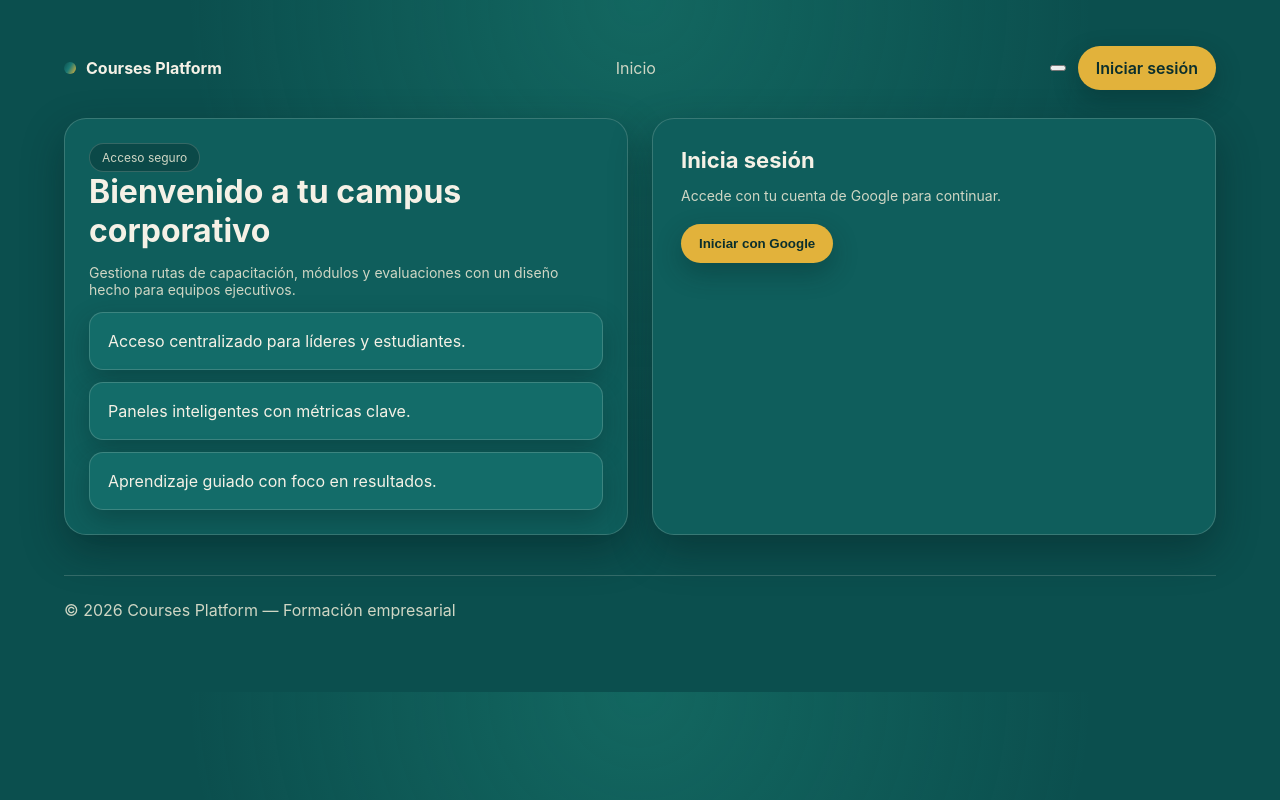
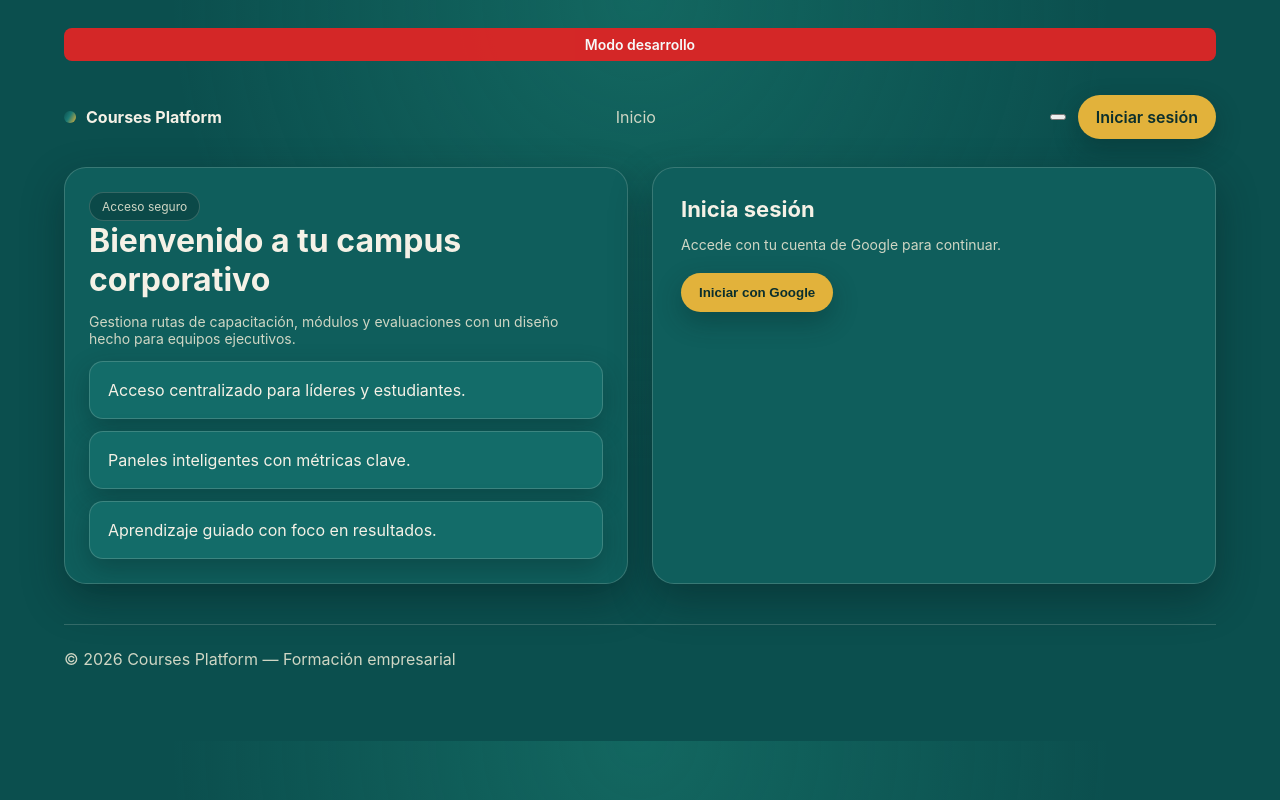
Before and after one commit to jashito/Courses_Platform, a Next.js app: page /login in a window 1280 px wide. Built offline with nearby package versions, Linux system fonts and the light colour scheme.

Commit message:
Agregar banner de modo desarrollo y variable NEXT_PUBLIC_BASE_URL

```diff
--- a/src/components/Layout.tsx
+++ b/src/components/Layout.tsx
@@ -6,6 +6,8 @@ import { supabaseBrowser } from "@/lib/supabaseBrowser";
 
 type UserRole = "admin" | "student" | null;
 type ThemeMode = "light" | "dark";
+
+const isDev = process.env.NODE_ENV === "development";
 
 export default function Layout({ children }: { children: ReactNode }) {
   const router = useRouter();
@@ -79,6 +81,11 @@ export default function Layout({ children }: { children: ReactNode }) {
 
   return (
     <div className="container">
+      {isDev && (
+        <div className="dev-banner">
+          Modo desarrollo
+        </div>
+      )}
       <header className="nav">
         <div className="brand">
           <span className="brand-dot" />
--- a/src/pages/login.tsx
+++ b/src/pages/login.tsx
@@ -46,10 +46,11 @@ export default function LoginPage() {
 
   const handleGoogleLogin = async () => {
     setError(null);
+    const baseUrl = process.env.NEXT_PUBLIC_BASE_URL || "http://localhost:3000";
     const { error: signInError } = await supabaseBrowser.auth.signInWithOAuth({
       provider: "google",
       options: {
-        redirectTo: typeof window !== "undefined" ? `${window.location.origin}/login` : undefined
+        redirectTo: `${baseUrl}/login`
       }
     });
 
--- a/src/styles/globals.css
+++ b/src/styles/globals.css
@@ -52,6 +52,23 @@ a {
   max-width: 1200px;
   margin: 0 auto;
   padding: 28px 24px 48px;
+}
+
+.dev-banner {
+  background: #dc2626;
+  color: #fff;
+  text-align: center;
+  padding: 8px;
+  font-weight: 600;
+  font-size: 14px;
+  border-radius: 8px;
+  margin-bottom: 16px;
+  animation: pulse 2s infinite;
+}
+
+@keyframes pulse {
+  0%, 100% { opacity: 1; }
+  50% { opacity: 0.85; }
 }
 
 .page-title {
```
Also changed, not shown: 1 other file (tests, documents, lock files or other folders).
